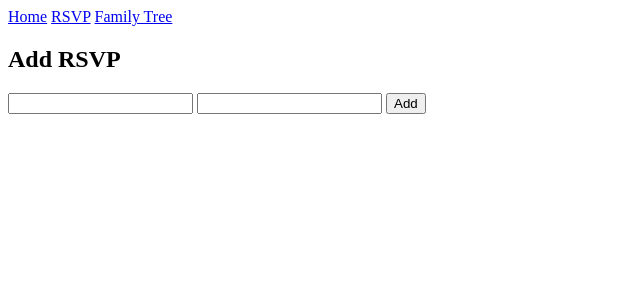
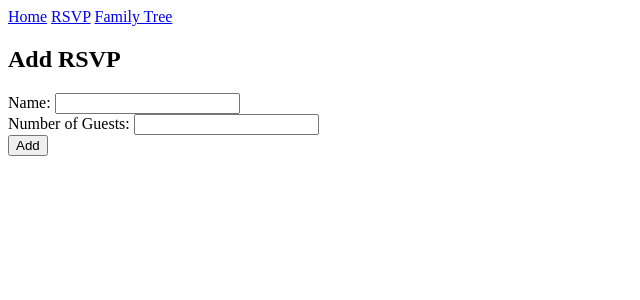
Before and after one commit to samiam151/reunion, a Django app: page /rsvp/add in a window 1280 px wide. Shown: the top 300 px of the page, without its empty margins (0-640 px from the left). Run offline with Django 3.2, Linux system fonts and the light colour scheme.

Commit message:
Initial commit

```diff
--- a/reunion/rsvp/views.py
+++ b/reunion/rsvp/views.py
@@ -9,16 +9,10 @@ def rsvp_list(request):
     rsvps = RSVP.objects.all()
     return render(request, 'rsvp/list.html', { "rsvps": rsvps })
 
-
-def rsvp_create(request):
-    return render(request, 'rsvp/add.html')
-
-
 def rsvp_delete(request, pk=None):
     instance = get_object_or_404(RSVP, pk=pk)
     instance.delete()
     return redirect("rsvp:list")
-
 
 class RSVPCreate(CreateView):
     model = RSVP
--- a/reunion/templates/rsvp/add.html
+++ b/reunion/templates/rsvp/add.html
@@ -5,8 +5,15 @@
 
 <h2>Add RSVP</h2>
 <form method="POST">{% csrf_token %}
-    {{ form.name }}
-    {{ form.numGuests }}
+    <div class="question">
+        <label for="{{form.name.id_for_label}}">Name: </label>
+        {{ form.name }}
+    </div>
+
+    <div class="question">
+        <label for="{{form.numGuests.id_for_label}}">Number of Guests: </label>
+        {{ form.numGuests }}
+    </div>
 
     <input type="submit" value="Add">
 </form>
```
